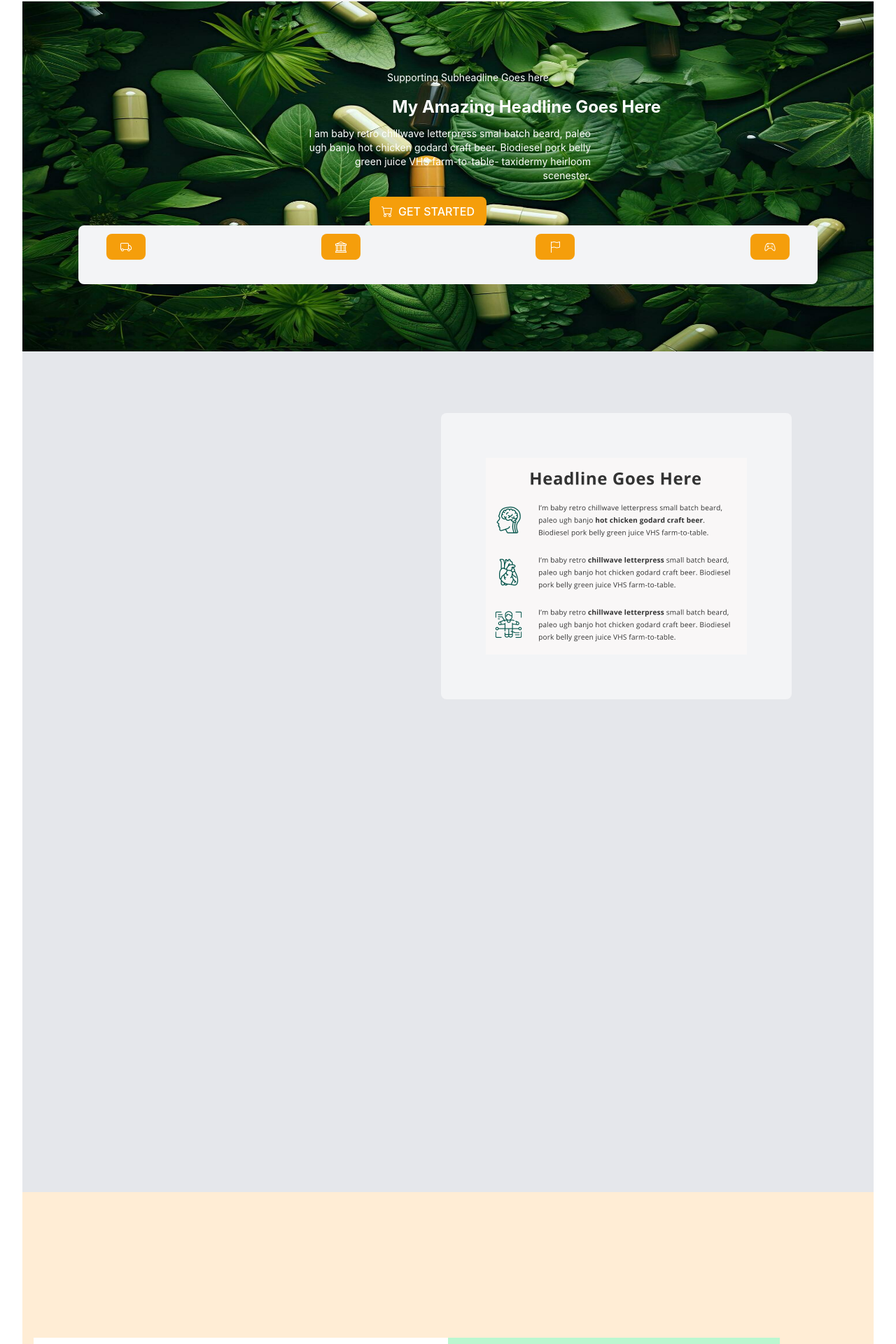
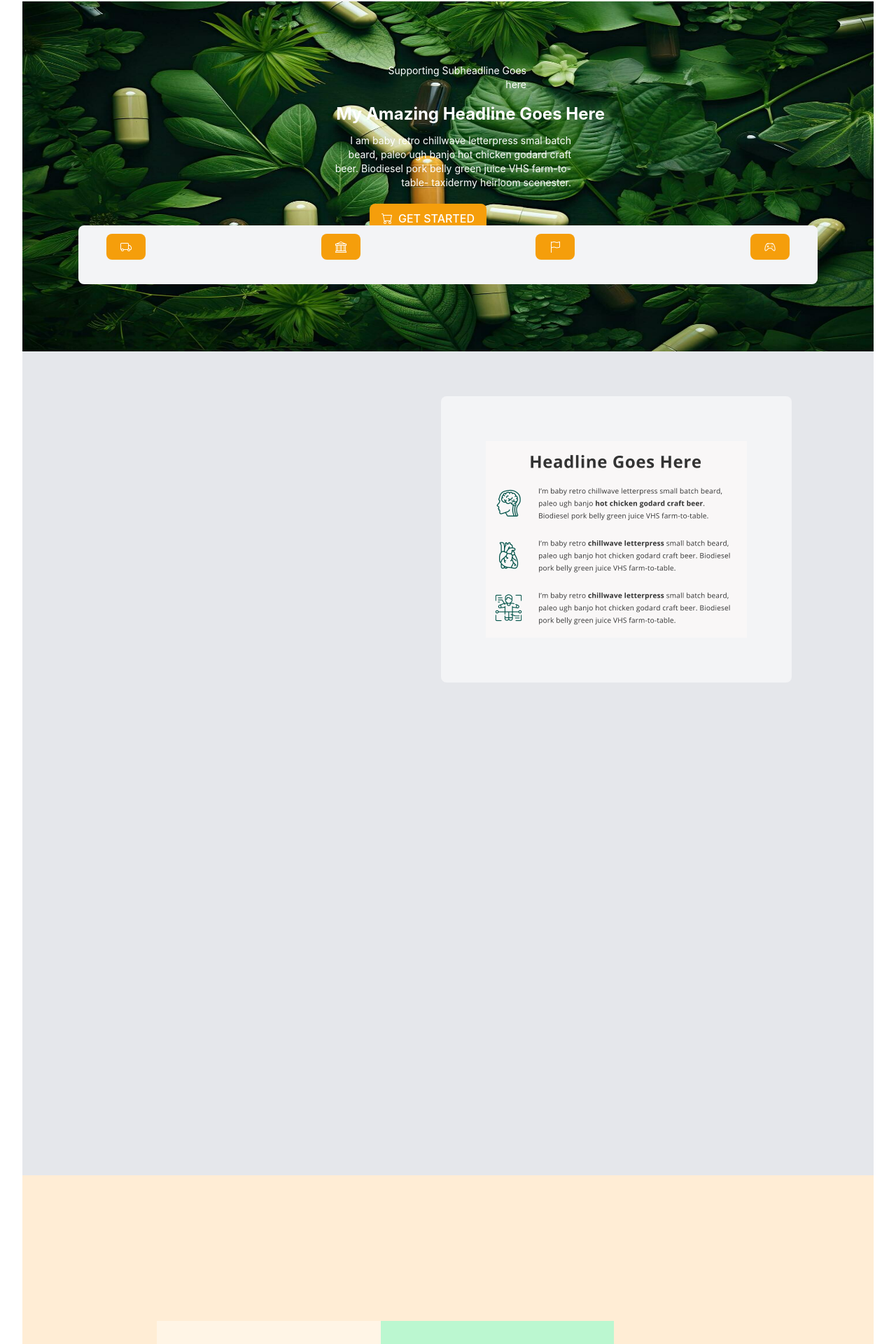
Before and after one commit to MY0014/tailwindcss-project, a Vue app: page / in a window 1280 px wide. Shown: the part 168-2088 px from the top of the page at 70% size. Built offline with nearby package versions, Linux system fonts and the light colour scheme.

Commit message:
adding div middle changes

```diff
--- a/src/App.vue
+++ b/src/App.vue
@@ -47,10 +47,10 @@ export default {
     <div class="absolute inset-0 flex flex-col justify-center items-center text-white">
         <div class="container mb-20 px-44">
             <!-- Texto -->
-            <p class="text-sm mb-4 text-right px-72">Supporting Subheadline Goes here</p>
-            <h2 class="text-2xl font-bold mb-2 px-32 text-right">My Amazing Headline Goes Here</h2>
-            <div class="container px-52 py-1 text-right">
-                <p class="text-sm mb-4 text-right px-5 py-0">
+            <p class="text-sm mb-4 text-right px-80">Supporting Subheadline Goes here</p>
+            <h2 class="text-2xl font-bold mb-2 px-52 text-right">My Amazing Headline Goes Here</h2>
+            <div class="container px-44 py-1 text-right">
+                <p class="text-sm mb-4 text-right px-20 py-0">
                     I am baby retro chillwave letterpress smal batch beard, paleo ugh banjo hot chicken godard craft beer.
                     Biodiesel pork belly green juice VHS farm-to-table- taxidermy heirloom scenester.
                 </p>
@@ -102,7 +102,6 @@ export default {
 
 <div class="bg-gray-200 py-96">
     <div class="container mx-auto px-4">
-      <p class="relative left-10">hola</p>
       <div class="flex flex-wrap justify-center items-start px-1">
         <!-- Contenido del div -->
          <div class=" relative px-16 py-16 top-(-32) bottom-80 left-60 right-80 bg-gray-100 bg-opacity-100 rounded-lg">
@@ -115,22 +114,23 @@ export default {
 
 
 <div class="bg-orange-100 py-52">
-    <div class="container mx-auto px-4 flex flex-wrap">
+    <div class="container mx-auto px-48 flex flex-wrap">
         <!-- Contenido del div -->
          <!-- Columna izquierda -->
-         <div class="w-full md:w-1/2 bg-white p-4">
+         <div class=" relative w-full md:w-1/4 bg-white bg-opacity-40 p-40 py-10">
             <!-- Contenido de la columna izquierda -->
+            <img src="/src/img/img4.png" class="w-full py-0 px-0" alt="img">
         </div>
 
         <!-- Columna derecha -->
         <div class="w-full md:w-2/5 md:flex md:flex-col">
             <!-- Columna 1 de la derecha -->
-            <div class="bg-green-200 p-4 mb-4 md:mb-0">
+            <div class="bg-green-200 p-20 mb-4 md:mb-0">
                 <!-- Contenido de la primera columna derecha -->
             </div>
 
             <!-- Columna 2 de la derecha -->
-            <div class="bg-gray-200 p-4">
+            <div class="bg-gray-200 p-24">
                 <!-- Contenido de la segunda columna derecha -->
             </div>
         </div>
```
Also changed, not shown: src/img/img4.png (added).
